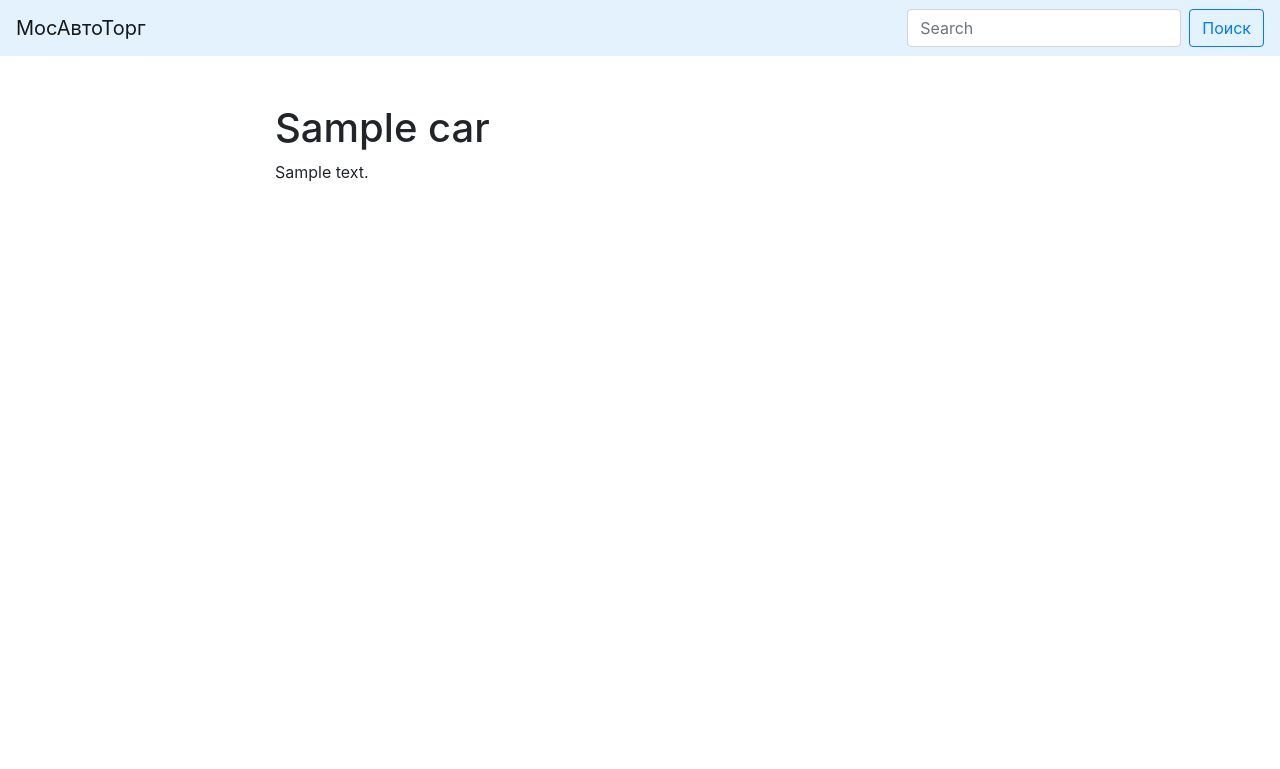
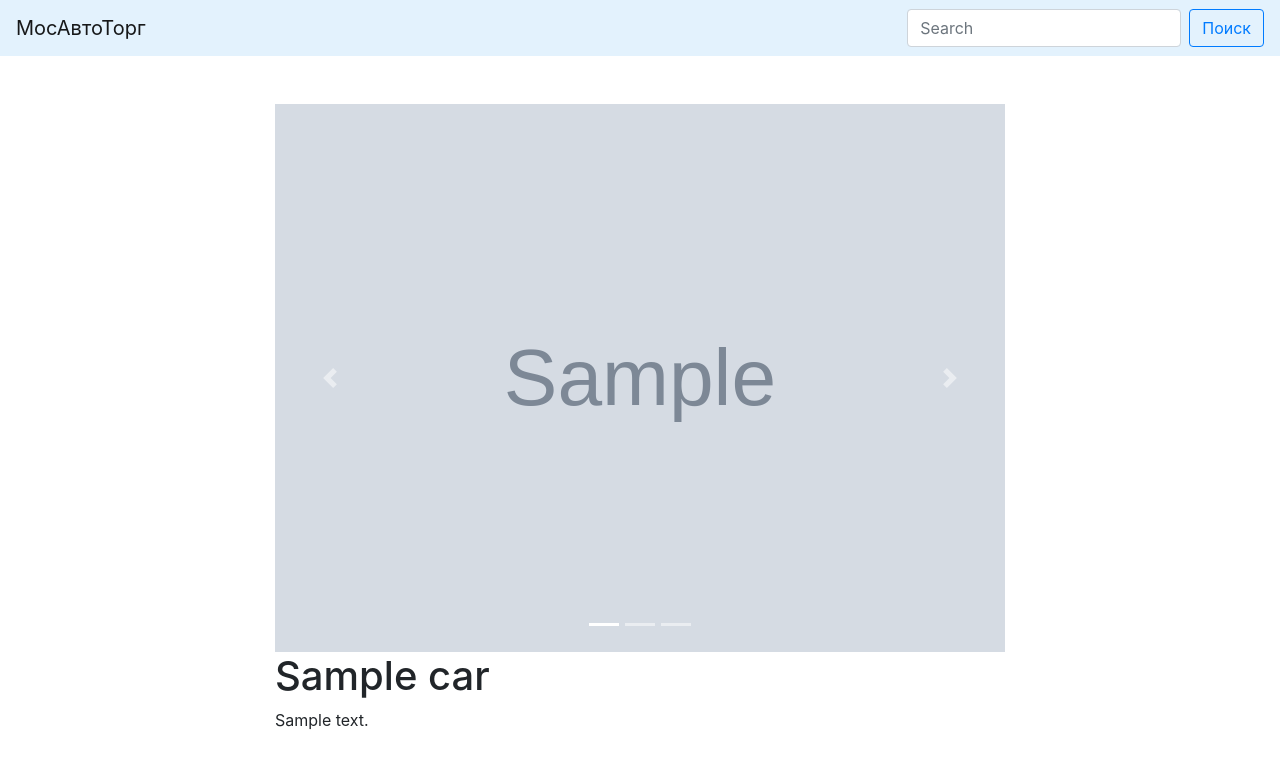
Before and after one commit to ipsorus/bulletin_board, a Django app: page /bulletin_board/car/1/ in a window 1280 px wide. Shown: the top 769 px of the page. Run offline with Django 3.2, Linux system fonts and the light colour scheme; tables that the repository leaves empty hold one stand-in row (values such as "Sample post"); grey boxes marked "Sample" are stand-in pictures; some libraries are stand-ins or nearby versions.

Commit message:
Добавил слайдер изображений для карточки объявления

```diff
--- a/bulletin/bulletin_board/templates/bulletin_board/car_detail.html
+++ b/bulletin/bulletin_board/templates/bulletin_board/car_detail.html
@@ -5,6 +5,32 @@
 {% endblock %}
 
 {% block content %}
+<div id="carouselExampleIndicators" class="carousel slide" data-ride="carousel">
+        <ol class="carousel-indicators">
+          <li data-target="#carouselExampleIndicators" data-slide-to="0" class="active"></li>
+          <li data-target="#carouselExampleIndicators" data-slide-to="1"></li>
+          <li data-target="#carouselExampleIndicators" data-slide-to="2"></li>
+        </ol>
+        <div class="carousel-inner">
+          {% for image in car.all_images.all %}
+          {% if forloop.first %}
+          <div class="carousel-item active">
+          {% else %}
+          <div class="carousel-item">
+            {% endif %}
+            <img src="{{ image.image_data_link.url }}" class="d-block w-100" alt="...">
+          </div>
+          {% endfor %}
+        </div>
+        <a class="carousel-control-prev" href="#carouselExampleIndicators" role="button" data-slide="prev">
+          <span class="carousel-control-prev-icon" aria-hidden="true"></span>
+          <span class="sr-only">Previous</span>
+        </a>
+        <a class="carousel-control-next" href="#carouselExampleIndicators" role="button" data-slide="next">
+          <span class="carousel-control-next-icon" aria-hidden="true"></span>
+          <span class="sr-only">Next</span>
+        </a>
+      </div>
     <div class="h1 md-5">
         {{ car.car_title }}
     </div>
--- a/bulletin/templates/base.html
+++ b/bulletin/templates/base.html
@@ -23,8 +23,6 @@
 
     <div class="collapse navbar-collapse" id="navbarSupportedContent">
         <ul class="navbar-nav mr-auto">
-
-
 
         </ul>
         <form class="form-inline my-2 my-lg-0" action='{% url 'cars_list_url' %}'>
```
Also changed, not shown: bulletin/bulletin_board/templates/bulletin_board/includes/car_card_template.html (+7 -3 lines).
